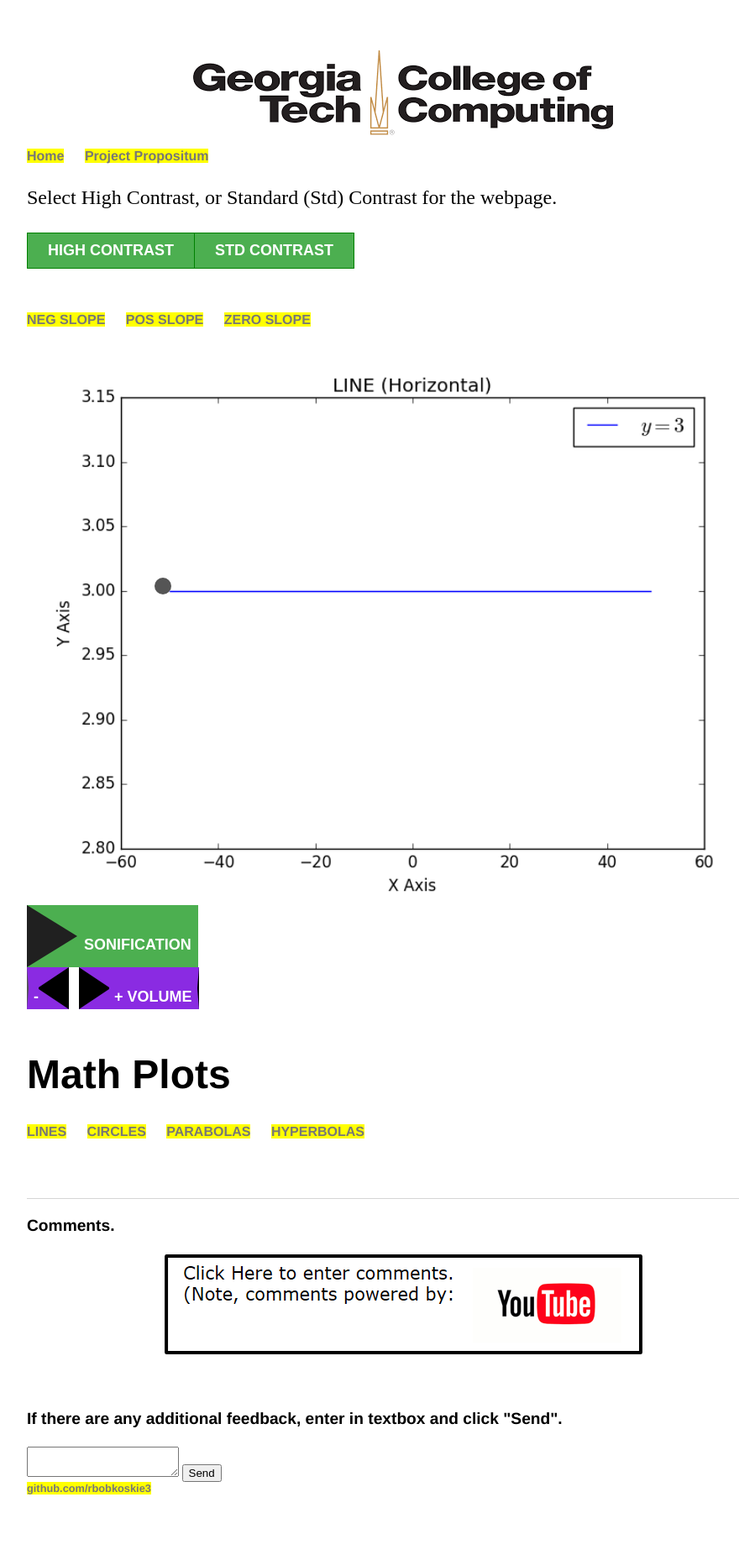
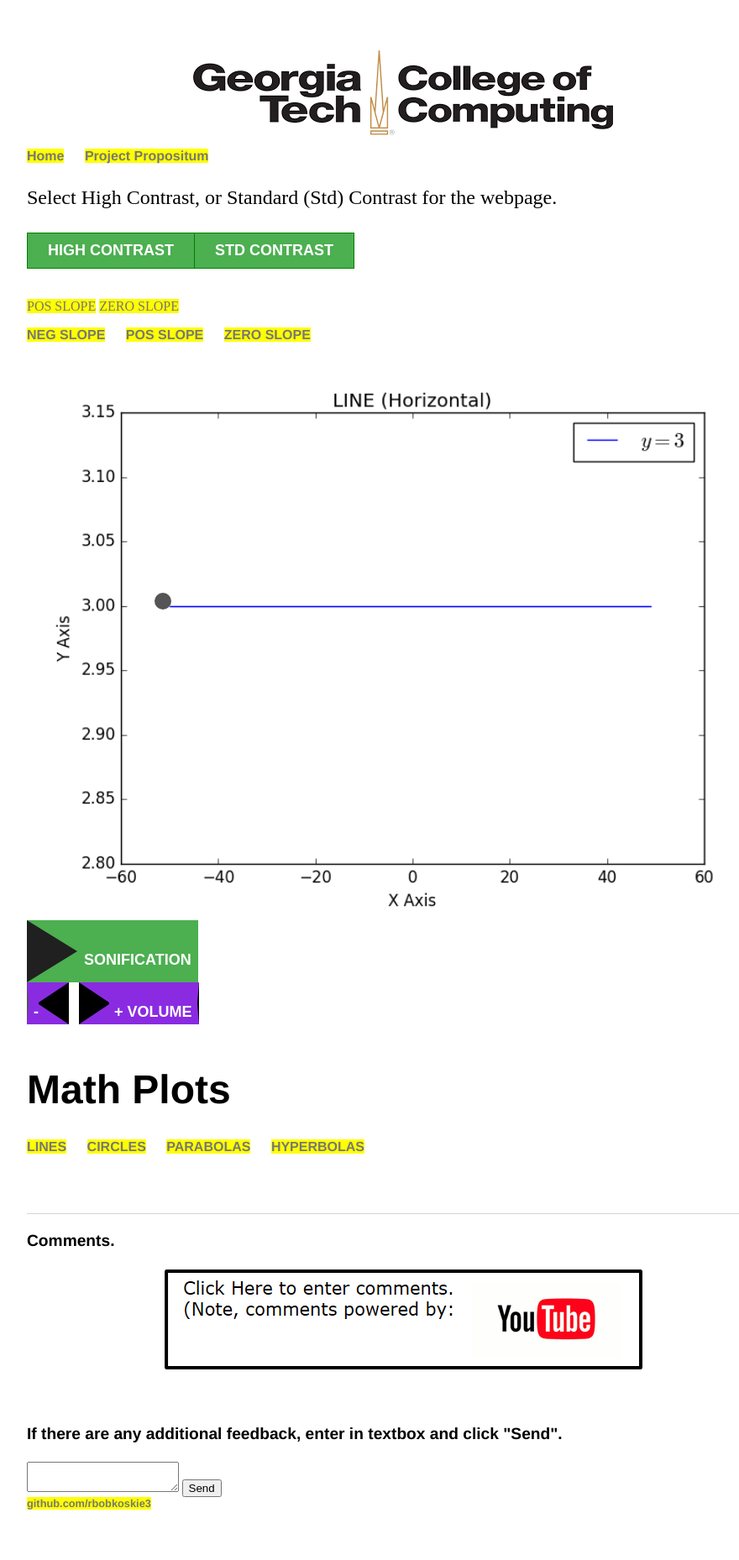
Before and after one commit to rbobkoskie3/rbobkoskie3.github.io, a Jekyll site: the page built from line/lineZeroSlope.html, in a window 1280 px wide. Shown: the whole page at 84% size, without its empty margins (160-1040 px from the left). Built offline with Jekyll 4.4.1, drawn with Linux system fonts in a browser that asks for light colours.

Commit message:
Add files via upload

```diff
--- a/line/lineZeroSlope.html
+++ b/line/lineZeroSlope.html
@@ -5,12 +5,13 @@
 
 <head>
     <style>
-        .btn-group button {
+        .btn-group myFigs {
                     background-color: #4CAF50; /* Green background */
                     border: 1px solid green; /* Green border */
                     color: white; /* White text */
                     font-weight: bold;
-                padding: 10px 24px; /* Some padding */
+		    font-size: 12px;
+                    padding: 6px 12px; /* Some padding */
                     cursor: pointer; /* Pointer/hand icon */
                     float: left; /* Float the buttons side by side */
         }
@@ -233,6 +234,8 @@
 
 <body>
     <br><br>
+    <a href="/line/linePosSlope.html" class="myFigs">POS SLOPE</a>
+    <a href="/line/lineZeroSlope.html" class="myFigs">ZERO SLOPE</a>
     <nav><ul>
         <li><a href="/line" target="_self">NEG SLOPE</a></li>
         <li><a href="/line/linePosSlope.html" target="_self">POS SLOPE</a></li>
```
Lines whose indentation alone changed are shown as unchanged.
